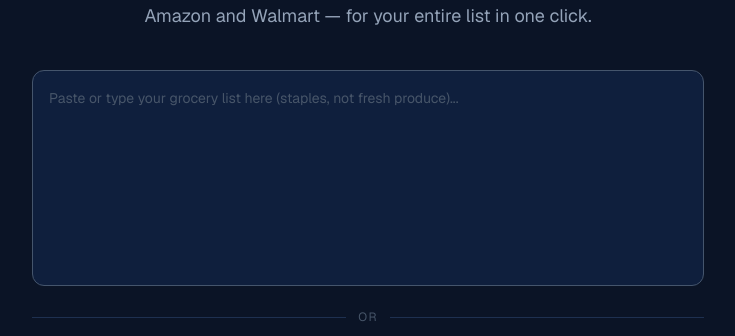
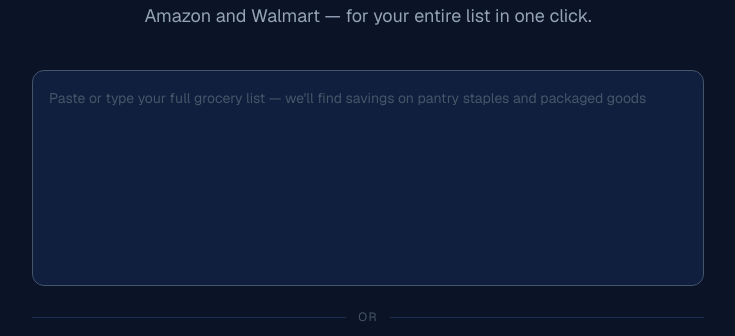
Before and after one commit to mchitnis99/slashcart-app, a Next.js app: page / in a window 1280 px wide. Shown: the part 292-628 px from the top of the page, without its empty margins (272-1007 px from the left). Built offline with nearby package versions, Linux system fonts and the light colour scheme.

Commit message:
fix: placeholder copy clarifies we filter the list, not the user

```diff
--- a/app/components/GroceryInput.tsx
+++ b/app/components/GroceryInput.tsx
@@ -113,7 +113,7 @@
         <textarea
           value={text}
           onChange={(e) => setText(e.target.value)}
-          placeholder="Paste or type your grocery list here (staples, not fresh produce)..."
+          placeholder="Paste or type your full grocery list — we'll find savings on pantry staples and packaged goods"
           rows={8}
           disabled={loading}
           className="w-full rounded-xl border border-slate-600 bg-[#0f1f3d] text-[#e2e8f0] placeholder-[#475569] p-4 text-sm leading-relaxed resize-none focus:outline-none focus:ring-2 focus:ring-[#22c55e] transition disabled:opacity-50 disabled:cursor-not-allowed"
```
